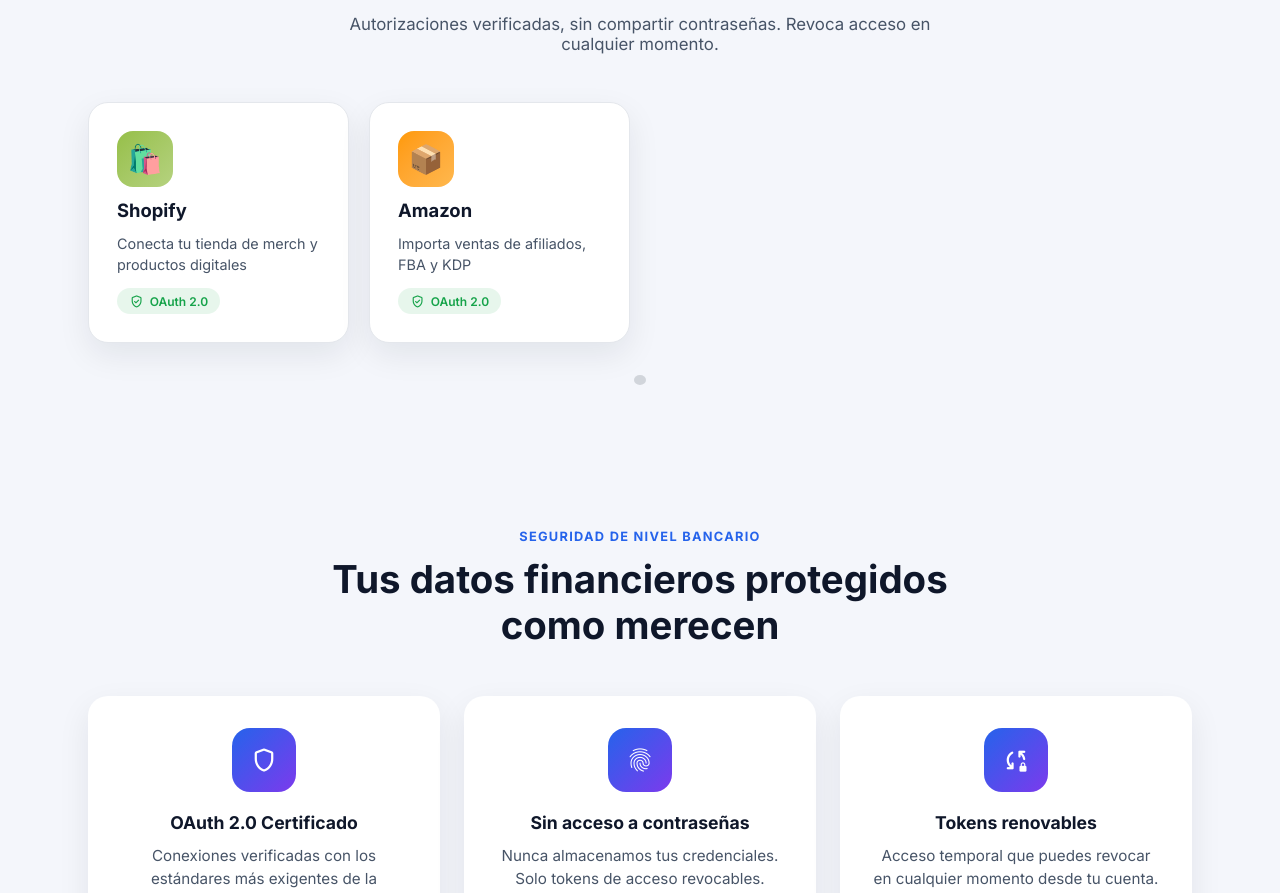
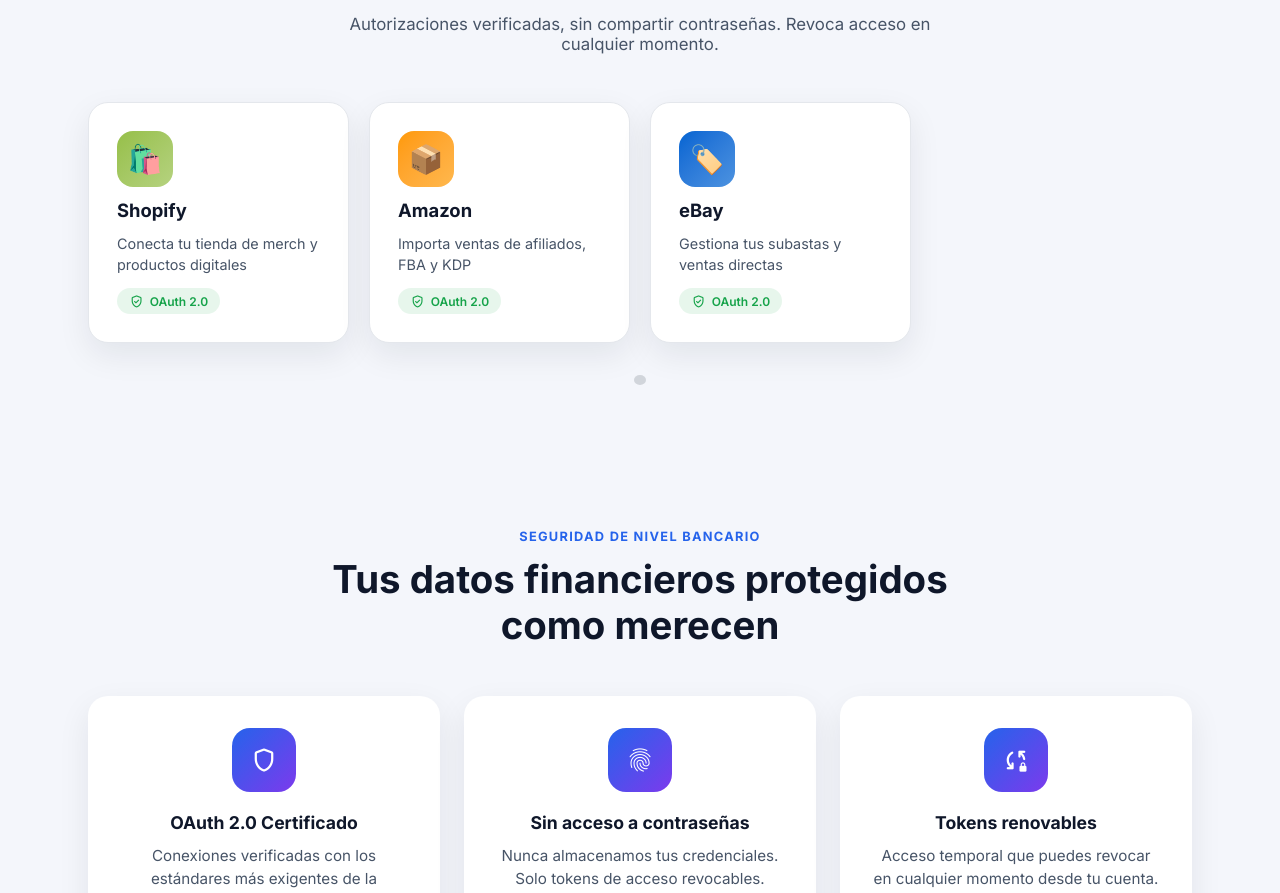
Before and after one commit to Aizesk/webapp, an Angular app: page / in a window 1280 px wide. Shown: the part 1018-1911 px from the top of the page. Built offline with nearby package versions, Linux system fonts and the light colour scheme.

Commit message:
Add eBay support across various services and components

```diff
--- a/src/app/core/services/report.service.ts
+++ b/src/app/core/services/report.service.ts
@@ -4,7 +4,7 @@
 import { tap, catchError, map } from 'rxjs/operators';
 import { environment } from '../../../environments/environment';
 
-export type ReportType = 'GLOBAL' | 'AMAZON' | 'SHOPIFY' | 'MANUAL';
+export type ReportType = 'GLOBAL' | 'AMAZON' | 'SHOPIFY' | 'EBAY' | 'MANUAL';
 export type ReportFormat = 'PDF' | 'EXCEL' | 'CSV';
 export type ReportStatus = 'PENDING' | 'PROCESSING' | 'COMPLETED' | 'FAILED';
 
--- a/src/app/core/services/transaction.service.ts
+++ b/src/app/core/services/transaction.service.ts
@@ -243,6 +243,9 @@
       'MANUAL': 'Manual',
       'AMAZON': 'Amazon',
       'SHOPIFY': 'Shopify',
+      'EBAY': 'eBay',
+      'ETSY': 'Etsy',
+      'WOOCOMMERCE': 'WooCommerce',
       'STRIPE': 'Stripe',
       'PAYPAL': 'PayPal',
       'BANK_SYNC': 'Banco',
--- a/src/app/features/landing/landing-page.component.ts
+++ b/src/app/features/landing/landing-page.component.ts
@@ -40,6 +40,13 @@
       icon: '📦',
       color: '#FF9900',
       description: 'Importa ventas de afiliados, FBA y KDP',
+    },
+    {
+      id: 'ebay',
+      name: 'eBay',
+      icon: '🏷️',
+      color: '#0064D2',
+      description: 'Gestiona tus subastas y ventas directas',
     },
   ];
 
--- a/src/app/features/main-dashboard/main-dashboard-page.component.ts
+++ b/src/app/features/main-dashboard/main-dashboard-page.component.ts
@@ -130,6 +130,13 @@
       icon: 'shopping_bag',
       accentColor: '#96BF48',
       accentColorLight: 'rgba(150, 191, 72, 0.1)'
+    },
+    {
+      id: 'EBAY',
+      name: 'eBay',
+      icon: 'local_offer',
+      accentColor: '#0064D2',
+      accentColorLight: 'rgba(0, 100, 210, 0.1)'
     }
   ];
 
--- a/src/app/features/reports/reports-page.component.ts
+++ b/src/app/features/reports/reports-page.component.ts
@@ -77,6 +77,14 @@
       icon: 'shopping_bag',
       accentColor: '#96BF48',
       accentColorLight: 'rgba(150, 191, 72, 0.1)',
+    },
+    {
+      id: 'EBAY',
+      name: 'Reporte eBay Marketplace',
+      description: 'Subastas, listados, comisiones y ventas netas.',
+      icon: 'local_offer',
+      accentColor: '#0064D2',
+      accentColorLight: 'rgba(0, 100, 210, 0.1)',
     },
   ];
 
--- a/src/app/features/transactions/transactions-page.component.ts
+++ b/src/app/features/transactions/transactions-page.component.ts
@@ -58,6 +58,7 @@
   { id: 'ALL', label: 'Todos', icon: 'language' },
   { id: 'AMAZON', label: 'Amazon', icon: 'shopping_cart' },
   { id: 'SHOPIFY', label: 'Shopify', icon: 'storefront' },
+  { id: 'EBAY', label: 'eBay', icon: 'local_offer' },
   { id: 'MANUAL', label: 'Manual', icon: 'edit_note' },
   { id: 'STRIPE', label: 'Stripe', icon: 'credit_card' },
   { id: 'PAYPAL', label: 'PayPal', icon: 'account_balance_wallet' }
--- a/src/app/shared/models/transaction-api.model.ts
+++ b/src/app/shared/models/transaction-api.model.ts
@@ -1,7 +1,7 @@
 /**
  * Transaction Origin Enum - matches backend TransactionOrigin.java
  */
-export type TransactionOrigin = 'MANUAL' | 'AMAZON' | 'SHOPIFY' | 'STRIPE' | 'PAYPAL' | 'BANK_SYNC' | 'OTHER';
+export type TransactionOrigin = 'MANUAL' | 'AMAZON' | 'SHOPIFY' | 'EBAY' | 'ETSY' | 'WOOCOMMERCE' | 'STRIPE' | 'PAYPAL' | 'BANK_SYNC' | 'OTHER';
 
 /**
  * Transaction Type Enum
```
